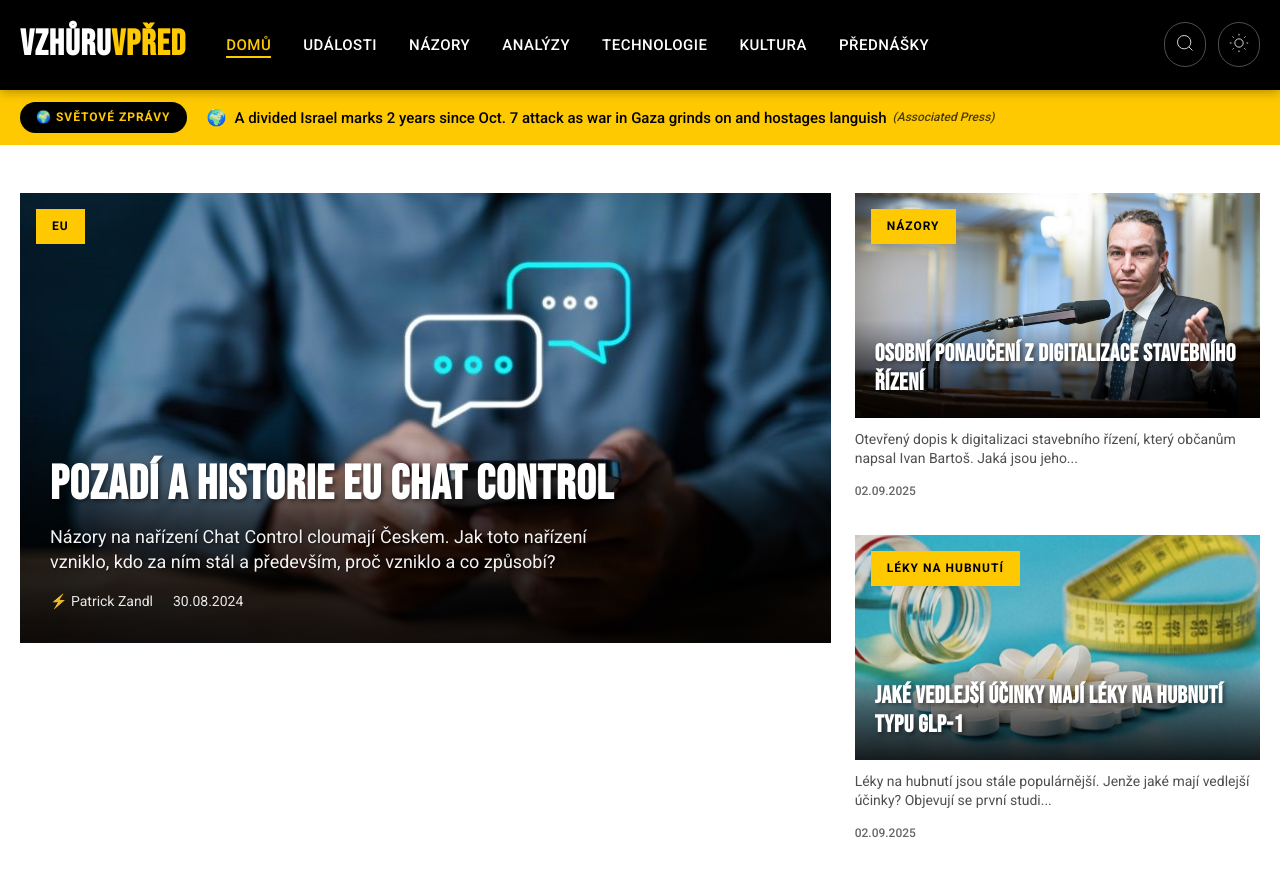
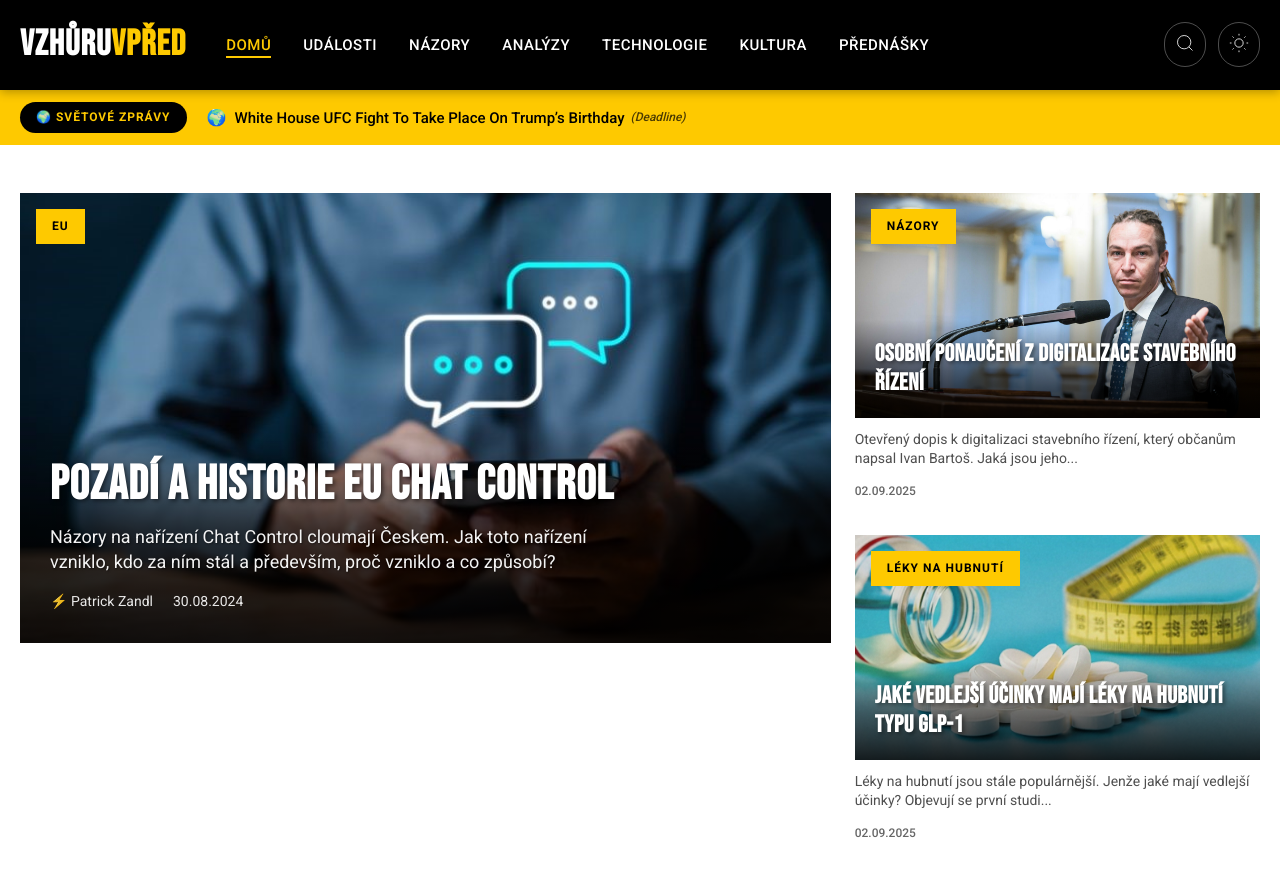
Before and after one commit to tangero/vzhuruvpred, a Jekyll site: the page built from index.html, in a window 1280 px wide and 900 px high. Shown: the top 877 px of the window. Built offline with Jekyll 4.4.1, drawn with Linux system fonts in a browser that asks for light colours; part of the change alters nothing that is shown.

Commit message:
Update world news 2025-10-08 05:19

```diff
--- a/_data/world_news.json
+++ b/_data/world_news.json
@@ -1,27 +1,38 @@
 {
-  "last_updated": "2025-10-08T04:21:34",
+  "last_updated": "2025-10-08T05:17:40",
   "articles": [
     {
-      "flag": "🌍",
-      "country": "global",
-      "title": "Instagram Is Launching Its Own Awards for Creators: “Rings” (Exclusive)",
-      "original_title": "Instagram Is Launching Its Own Awards for Creators: “Rings” (Exclusive) - The Hollywood Reporter",
-      "url": "http://www.hollywoodreporter.com/business/digital/instagram-rings-awards-program-creators-1236392836/",
-      "urlToImage": "https://www.hollywoodreporter.com/wp-content/uploads/2025/10/RINGS_Hero-Comms-Image_16-9.png?crop=0px%2C8px%2C4000px%2C2238px&resize=1440%2C810",
-      "source": "Hollywood Reporter",
-      "publishedAt": "2025-10-07T02:31:17Z",
-      "description": "Spike Lee, Marc Jacobs and Instagram head Adam Mosseri will be among the judges of the Rings program, which will honor the platform's top creators with rings, both physical and digital."
+      "flag": "🇫🇷",
+      "country": "fr",
+      "title": "Jennifer Lopez Poses with Her Twins, 17, at “Kiss of the Spider Woman” N.Y.C Screening",
+      "original_title": "Jennifer Lopez Poses with Her Twins, 17, at “Kiss of the Spider Woman” N.Y.C Screening - Yahoo News UK",
+      "url": "https://people.com/jennifer-lopez-poses-with-twins-17-at-kiss-of-the-spider-woman-n-y-c-screening-11825389",
+      "urlToImage": "https://people.com/thmb/LGLbyrgRFUtPsCvQcl8FBcmCyQo=/1500x0/filters:no_upscale():max_bytes(150000):strip_icc():focal(982x547:984x549)/Jennifer-Lopez-Max-and-Emme-Kiss-Of-The-Spider-Woman-screening-100625-3-14ca406d1bbd4c8eb219372e59dc0e0c.jpg",
+      "source": "PEOPLE",
+      "publishedAt": "2025-10-07T03:04:00Z",
+      "description": "Jennifer Lopez poses with twins Max and Emme at the New York City special screening of her 'Kiss of the Spider Woman' red carpet event."
     },
     {
       "flag": "🌍",
       "country": "global",
-      "title": "A divided Israel marks 2 years since Oct. 7 attack as war in Gaza grinds on and hostages languish",
-      "original_title": "A divided Israel marks 2 years since Oct. 7 attack as war in Gaza grinds on and hostages languish - AP News",
-      "url": "https://apnews.com/article/israel-palestinians-hamas-war-news-hostages-2-years-10-07-2025-6f19cb2eee5e05091c74f0e6f1bc356a",
-      "urlToImage": "https://dims.apnews.com/dims4/default/de0ea83/2147483647/strip/true/crop/5616x3159+0+293/resize/1440x810!/quality/90/?url=https%3A%2F%2Fassets.apnews.com%2Fae%2Fc4%2F32985a88ff401190326f0c8fa6d7%2Fd091e2f4dc9d453d9836fbd14d1c5b91",
-      "source": "Associated Press",
-      "publishedAt": "2025-10-07T02:10:00Z",
-      "description": "Israelis are mourning the dead and fearing for the remaining hostages as they mark two years since Hamas’ Oct. 7 attack plunged the region into a devastating war. Meanwhile, Israel and Hamas are condu"
+      "title": "White House UFC Fight To Take Place On Trump’s Birthday",
+      "original_title": "White House UFC Fight To Take Place On Trump’s Birthday - Deadline",
+      "url": "http://deadline.com/2025/10/white-house-ufc-fight-trump-birthday-1236571830/",
+      "urlToImage": "https://deadline.com/wp-content/uploads/2025/10/GettyImages-2209993247.jpg?w=1024",
+      "source": "Deadline",
+      "publishedAt": "2025-10-07T02:04:00Z",
+      "description": "The president says the event, perviously scheduled to celebrate the country's 250th birthday will now be timed to his own 80th birthday."
+    },
+    {
+      "flag": "🇫🇷",
+      "country": "fr",
+      "title": "Taylor Swift Sparkles in an Unexpected, Super Short Silver Minidress for 'Tonight Show' Return - instyle.com",
+      "original_title": "Taylor Swift Sparkles in an Unexpected, Super Short Silver Minidress for 'Tonight Show' Return - instyle.com",
+      "url": "https://www.instyle.com/taylor-swift-silver-minidress-tonight-show-starring-jimmy-fallon-11822793",
+      "urlToImage": "https://www.instyle.com/thmb/ojSyLTe7_PZ4_ufHNEd0a5pCzFo=/1500x0/filters:no_upscale():max_bytes(150000):strip_icc()/taylor-8ed3bff4531c4c25af3be3eddc5998c8.jpg",
+      "source": "InStyle",
+      "publishedAt": "2025-10-07T01:39:54Z",
+      "description": "Taylor Swift returned to 'The Tonight Show Starring Jimmy Fallon' after three years, wearing an unexpected silver minidress with off-the-shoulder design and sparkles all over. See her look, here."
     },
     {
       "flag": "🌍",
@@ -37,13 +48,24 @@
     {
       "flag": "🌍",
       "country": "global",
-      "title": "No evidence fire at South Carolina judge's home was arson 'at this time,' law enforcement says",
-      "original_title": "No evidence fire at South Carolina judge's home was arson 'at this time,' law enforcement says - NBC News",
-      "url": "https://www.nbcnews.com/politics/justice-department/no-evidence-fire-south-carolina-judges-home-was-arson-law-enforcement-rcna235770",
-      "urlToImage": "https://media-cldnry.s-nbcnews.com/image/upload/t_nbcnews-fp-1200-630,f_auto,q_auto:best/rockcms/2025-10/251005-edisto-beach-house-vl-510p-7ced23.jpg",
-      "source": "NBC News",
-      "publishedAt": "2025-10-06T23:42:46Z",
-      "description": "Law enforcement is investigating a fire that engulfed the home of a South Carolina state judge but say there’s no current evidence the fire was intentionally set."
+      "title": "Amid Trump’s threat of shutdown layoffs, more federal employees being brought back to work",
+      "original_title": "Amid Trump’s threat of shutdown layoffs, more federal employees being brought back to work - Federal News Network",
+      "url": "https://federalnewsnetwork.com/government-shutdown/2025/10/amid-trumps-threat-of-shutdown-layoffs-more-federal-employees-being-brought-back-to-work/",
+      "urlToImage": "https://federalnewsnetwork.com/wp-content/uploads/2025/10/Trump_Navy_85050-scaled.jpg",
+      "source": "Federal News Network",
+      "publishedAt": "2025-10-07T00:21:47Z",
+      "description": "Despite the threat of more layoffs, one agency is doing the opposite: reinstating hundreds of laid-off employees and keeping them working during a shutdown."
+    },
+    {
+      "flag": "🌍",
+      "country": "global",
+      "title": "Illinois sues Trump over National Guard deployment to Chicago",
+      "original_title": "Illinois sues Trump over National Guard deployment to Chicago - Axios",
+      "url": "https://www.axios.com/2025/10/06/trump-chicago-national-guard-lawsuit-jb-pritzker",
+      "urlToImage": "https://images.axios.com/FnQzIOtHdfZ9eOE_ZN1iKgURg6s=/0x150:3000x1837/1366x768/2025/10/06/1759762153789.jpg",
+      "source": "Axios",
+      "publishedAt": "2025-10-06T23:36:09Z",
+      "description": "The deployment would \"undermine public safety by inciting a public outcry,\" the lawsuit states."
     },
     {
       "flag": "🌍",
@@ -59,13 +81,24 @@
     {
       "flag": "🌍",
       "country": "global",
-      "title": "Amid talks in Egypt, Trump says there's \"a really good chance\" for a Gaza deal",
-      "original_title": "Amid talks in Egypt, Trump says there's \"a really good chance\" for a Gaza deal - Axios",
-      "url": "https://www.axios.com/2025/10/06/trump-israel-gaza-hamas-deal-egypt",
-      "urlToImage": "https://images.axios.com/Ce3wFHaDyPyTlC02oOS7DDlaWtE=/0x0:5829x3279/1366x768/2025/10/06/1759788863180.jpeg",
-      "source": "Axios",
-      "publishedAt": "2025-10-06T22:29:58Z",
-      "description": "Trump is pushing Israel and Hamas to conclude their negotiations within days."
+      "title": "The best October Prime Day tech deals on AirPods, TVs, iPads and more at Amazon - Yahoo! Tech",
+      "original_title": "The best October Prime Day tech deals on AirPods, TVs, iPads and more at Amazon - Yahoo! Tech",
+      "url": "https://tech.yahoo.com/deals/live/the-best-october-prime-day-tech-deals-on-airpods-tvs-ipads-and-more-at-amazon-135113014.html",
+      "urlToImage": "https://s.yimg.com/ny/api/res/1.2/lns7hNvzqZ_kpC6GBC9AvA--/YXBwaWQ9aGlnaGxhbmRlcjt3PTEyMDA7aD02NzU-/https://s.yimg.com/os/creatr-uploaded-images/2025-09/97dbbaf0-9aea-11f0-be9d-1f306b05026f",
+      "source": "Yahoo Entertainment",
+      "publishedAt": "2025-10-06T22:30:38Z",
+      "description": "Here's everything you need to know to make the most of the sale."
+    },
+    {
+      "flag": "🇫🇷",
+      "country": "fr",
+      "title": "15 October Prime Day tech deals I'd shop as a tech editor",
+      "original_title": "15 October Prime Day tech deals I'd shop as a tech editor - Mashable",
+      "url": "https://mashable.com/article/early-oct-prime-day-tech-deals-2025",
+      "urlToImage": "https://helios-i.mashable.com/imagery/articles/02Aq8KbHO1OPJKOiH0Fn7c5/hero-image.fill.size_1200x675.v1759791677.jpg",
+      "source": "Mashable",
+      "publishedAt": "2025-10-06T22:02:33Z",
+      "description": "I'm telling my friends and family to grab these gadgets while they're on sale."
     },
     {
       "flag": "🌍",
@@ -77,17 +110,6 @@
       "source": "OPB News",
       "publishedAt": "2025-10-06T21:33:53Z",
       "description": "The Trump administration is hoping to undo orders blocking the National Guard."
-    },
-    {
-      "flag": "🌍",
-      "country": "global",
-      "title": "Illinois and Chicago sue to block Trump deployment of National Guard, but troops already on the way",
-      "original_title": "Illinois and Chicago sue to block Trump deployment of National Guard, but troops already on the way - CBS News",
-      "url": "https://www.cbsnews.com/chicago/news/illinois-lawsuit-trump-national-guard-chicago/",
-      "urlToImage": "https://assets2.cbsnewsstatic.com/hub/i/r/2025/10/06/69dbe101-8750-4545-b082-bdc29d924d95/thumbnail/1200x630/a7f711851d0e1c00949ef2dbdf52b55e/cbsn-fusion-judge-blocks-trump-administration-from-sending-any-national-guard-troops-to-oregon-thumbnail.jpg",
-      "source": "CBS News",
-      "publishedAt": "2025-10-06T21:31:28Z",
-      "description": "Illinois and Chicago have sued the Trump administration to block deployment of the National Guard to Chicago, though it was revealed in court that troops are already on the way."
     },
     {
       "flag": "🌍",
@@ -125,24 +147,13 @@
     {
       "flag": "🌍",
       "country": "global",
-      "title": "OpenAI Lets ChatGPT Users Connect With Spotify, Zillow In App",
-      "original_title": "OpenAI Lets ChatGPT Users Connect With Spotify, Zillow In App - Bloomberg.com",
-      "url": "https://www.bloomberg.com/news/articles/2025-10-06/openai-lets-chatgpt-users-connect-with-spotify-zillow-in-app",
-      "urlToImage": "https://assets.bwbx.io/images/users/iqjWHBFdfxIU/iMoliNjV4VWQ/v1/1200x800.jpg",
-      "source": "Bloomberg",
-      "publishedAt": "2025-10-06T20:06:02Z",
-      "description": "OpenAI is making it easier for ChatGPT users to connect with third-party apps within the chatbot to carry out tasks, the company’s latest bid to turn its flagship product into a key gateway for digita"
-    },
-    {
-      "flag": "🌍",
-      "country": "global",
-      "title": "Who is Bari Weiss? CBS News' new editor-in-chief is a vocal critic of legacy media",
-      "original_title": "Who is Bari Weiss? CBS News' new editor-in-chief is a vocal critic of legacy media - NPR",
-      "url": "https://www.npr.org/2025/10/06/nx-s1-5563786/bari-weiss-cbs-news-free-press",
-      "urlToImage": "https://npr.brightspotcdn.com/dims3/default/strip/false/crop/6000x3375+0+0/resize/1400/quality/100/format/jpeg/?url=http%3A%2F%2Fnpr-brightspot.s3.amazonaws.com%2F6f%2Faf%2F0f1da4614274bc0795320d44f18f%2Fgettyimages-2194604196.jpg",
-      "source": "NPR",
-      "publishedAt": "2025-10-06T19:44:21Z",
-      "description": "Provocative columnist Bari Weiss publicly quit the New York Times in 2020, then cofounded The Free Press as an alternative to legacy media. Here's what to know as she takes the helm of CBS News."
+      "title": "S&P 500 Gains and Losses Today: AMD Stock Pops on OpenAI Deal; AppLovin Plunges",
+      "original_title": "S&P 500 Gains and Losses Today: AMD Stock Pops on OpenAI Deal; AppLovin Plunges - Investopedia",
+      "url": "https://www.investopedia.com/s-and-p-500-gains-and-losses-today-amd-stock-pops-on-openai-deal-applovin-plunges-11825060",
+      "urlToImage": "https://www.investopedia.com/thmb/1I9vdJYi-GvWIV-46HSXNDb5T9w=/1500x0/filters:no_upscale():max_bytes(150000):strip_icc()/GettyImages-2215621025-34731005cd10466889af0a17a36a9a6b.jpg",
+      "source": "Investopedia",
+      "publishedAt": "2025-10-06T20:29:54Z",
+      "description": "A high-profile AI partnership powered a chip stock higher on Monday, Oct. 6, 2025, while an adtech darling tumbled on reports of a regulatory probe."
     },
     {
       "flag": "🌍",
@@ -156,26 +167,15 @@
       "description": "Dwayne Johnson says you can't always look at box office as 'The Smashing Machine' becomes his worst opening ever."
     },
     {
-      "flag": "🌍",
-      "country": "global",
-      "title": "ICC finds former Sudan militia leader guilty of war crimes in Darfur",
-      "original_title": "ICC finds former Sudan militia leader guilty of war crimes in Darfur - NPR",
-      "url": "https://www.npr.org/2025/10/06/nx-s1-5563928/icc-genocide-darfur-sudan",
-      "urlToImage": "https://npr.brightspotcdn.com/dims3/default/strip/false/crop/5746x3232+0+299/resize/1400/quality/100/format/jpeg/?url=http%3A%2F%2Fnpr-brightspot.s3.amazonaws.com%2Ff5%2Fba%2F8d404fca4b60a2297f307f6a8955%2Fgettyimages-1733717775.jpg",
-      "source": "NPR",
-      "publishedAt": "2025-10-06T19:05:55Z",
-      "description": "The International Criminal Court in The Hague handed down its first-ever Darfur war crimes conviction, finding Janjaweed leader Ali Kushayb, guilty of atrocities committed more than two decades ago."
-    },
-    {
-      "flag": "🌍",
-      "country": "global",
-      "title": "Amy Schumer Reveals Dramatic Weight Loss From Mounjaro on Instagram",
-      "original_title": "Amy Schumer Reveals Dramatic Weight Loss From Mounjaro on Instagram - The Daily Beast",
-      "url": "https://www.thedailybeast.com/amy-schumer-reveals-major-weight-loss-from-mounjaro-in-instagram-photo/",
-      "urlToImage": "https://www.thedailybeast.com/resizer/v2/6SXKGET5JBDOZHV2NMH6UL3MNU.png?smart=true&auth=4c56052ff18ab3c78aaff691a8b80878195c23c9b7e788a0cd7909da2157db1d&width=1200&height=630",
-      "source": "Daily Beast",
-      "publishedAt": "2025-10-06T18:48:00Z",
-      "description": "The comedian’s post was flooded with eager words from supportive fans and famous friends."
+      "flag": "🇬🇧",
+      "country": "gb",
+      "title": "Israel deports Greta Thunberg and 170 other Gaza flotilla activists",
+      "original_title": "Israel deports Greta Thunberg and 170 other Gaza flotilla activists - BBC",
+      "url": "https://www.bbc.com/news/articles/cg7dk52l1jvo",
+      "urlToImage": "https://ichef.bbci.co.uk/news/1024/branded_news/0af9/live/011b8bb0-a2b8-11f0-b741-177e3e2c2fc7.jpg",
+      "source": "BBC News",
+      "publishedAt": "2025-10-06T18:36:12Z",
+      "description": "The activists were detained when Israeli forces intercepted boats trying to breach its naval blockade of Gaza to deliver aid."
     },
     {
       "flag": "🌍",
@@ -191,6 +191,17 @@
     {
       "flag": "🌍",
       "country": "global",
+      "title": "South Carolina judge's house destroyed by fire; officials investigating cause - ABC7 Los Angeles",
+      "original_title": "South Carolina judge's house destroyed by fire; officials investigating cause - ABC7 Los Angeles",
+      "url": "https://abc7.com/post/south-carolina-judge-diane-goodsteins-home-destroyed-fire-injuring-3/17950974/",
+      "urlToImage": "https://cdn.abcotvs.com/dip/images/17951023_cnnw-sc-house-judge-fire.JPG?w=1600",
+      "source": "KABC-TV",
+      "publishedAt": "2025-10-06T18:22:30Z",
+      "description": "Three people escaped from the home and were hospitalized, officials said."
+    },
+    {
+      "flag": "🌍",
+      "country": "global",
       "title": "Study suggests new ways to reduce risk of young kids developing peanut allergies - ABC News - Breaking News, Latest News and Videos",
       "original_title": "Study suggests new ways to reduce risk of young kids developing peanut allergies - ABC News - Breaking News, Latest News and Videos",
       "url": "https://abcnews.go.com/GMA/Wellness/study-suggests-new-ways-reduce-risk-young-kids/story?id\\\\u003d126246976",
@@ -198,17 +209,6 @@
       "source": "ABC News",
       "publishedAt": "2025-10-06T18:22:30Z",
       "description": ""
-    },
-    {
-      "flag": "🌍",
-      "country": "global",
-      "title": "Super Micro Stock Soars After AMD's Big AI Deal With OpenAI",
-      "original_title": "Super Micro Stock Soars After AMD's Big AI Deal With OpenAI - Yahoo Finance",
-      "url": "https://finance.yahoo.com/news/super-micro-stock-soars-amds-181042838.html",
-      "urlToImage": "https://media.zenfs.com/en/Benzinga/faa9e20ac35439e3371b9ae2e2881841",
-      "source": "Yahoo Entertainment",
-      "publishedAt": "2025-10-06T18:10:42Z",
-      "description": "Super Micro Computer (NASDAQ:SMCI) shares climbed Monday as investor enthusiasm for artificial intelligence continued to drive market momentum. The surge..."
     },
     {
       "flag": "🌍",
@@ -244,15 +244,26 @@
       "description": "Tune in to see this year's first supermoon as it lights up the autumn sky above the Italian countryside."
     },
     {
+      "flag": "🇫🇷",
+      "country": "fr",
+      "title": "TL;DW: ARAM Mayhem, Smurfing & More Dev Update",
+      "original_title": "TL;DW: ARAM Mayhem, Smurfing & More Dev Update - League of Legends",
+      "url": "https://www.leagueoflegends.com/en-us/news/dev/tldw-aram-mayhem-smurfing--more-dev-update/",
+      "urlToImage": "https://cmsassets.rgpub.io/sanity/images/dsfx7636/news_live/0b0b5ace846d7a1b21c0a890d5ef65f6c2f4fb72-1280x720.jpg?w=1200&h=630&fm=webp&fit=crop&crop=center",
+      "source": "Leagueoflegends.com",
+      "publishedAt": "2025-10-06T15:45:00Z",
+      "description": "A short rundown of changes from today’s Dev Update."
+    },
+    {
       "flag": "🌍",
       "country": "global",
-      "title": "One UI 8 stock visuals are stunning wallpapers [Download]",
-      "original_title": "One UI 8 stock visuals are stunning wallpapers [Download] - Sammy Fans",
-      "url": "https://www.sammyfans.com/2025/10/06/one-ui-8-stock-visuals-are-stunning-wallpapers-download/",
-      "urlToImage": "https://www.sammyfans.com/wp-content/uploads/2025/09/one-ui-8-5-ftrd-img-1-1000x576.jpg",
-      "source": "Sammyfans.com",
-      "publishedAt": "2025-10-06T15:56:37Z",
-      "description": "Samsung is working on its next software update, One UI 8.5. While the update will reportedly bring better performance and smart new features, it also includes a small but beautiful design change that "
+      "title": "Georgia’s statewide races reflect shifting sentiments two years after Oct. 7",
+      "original_title": "Georgia’s statewide races reflect shifting sentiments two years after Oct. 7 - AJC.com",
+      "url": "https://www.ajc.com/politics/2025/10/two-years-after-oct-7-attack-politics-have-shifted-as-war-in-gaza-goes-on/",
+      "urlToImage": "https://www.ajc.com/resizer/v2/WCS5HDM6HZAWTMGHI7YIU3VCNY.jpg?auth=e54b7d9edee310078a016b0449ba4b9da80ebb0225d87e1c3755149986ae5bcd&width=1200&height=630&smart=true",
+      "source": "Atlanta Journal Constitution",
+      "publishedAt": "2025-10-06T14:59:28Z",
+      "description": "The ongoing war in Gaza is a hot topic for candidates for U.S. Senate and governor, as local Jews and Arab Americans gather to commemorate the Oct. 7, 2023, attacks on Israel."
     },
     {
       "flag": "🌍",
```
